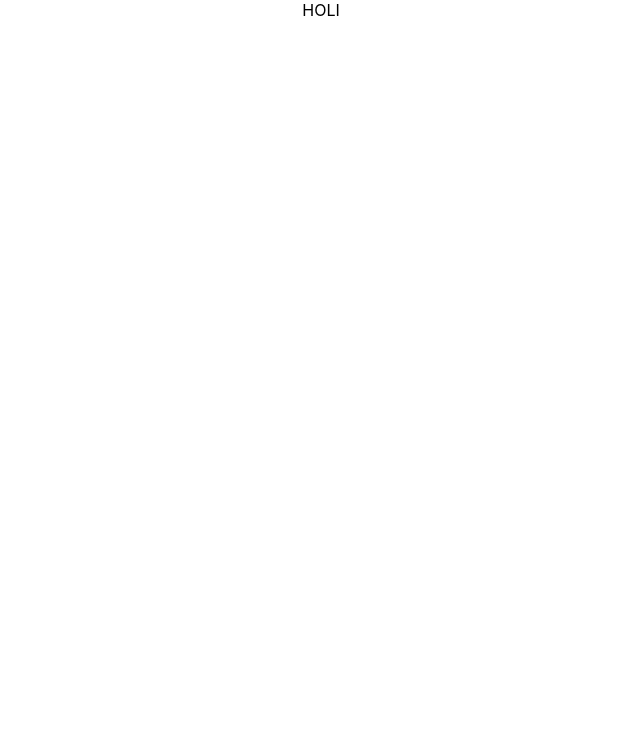
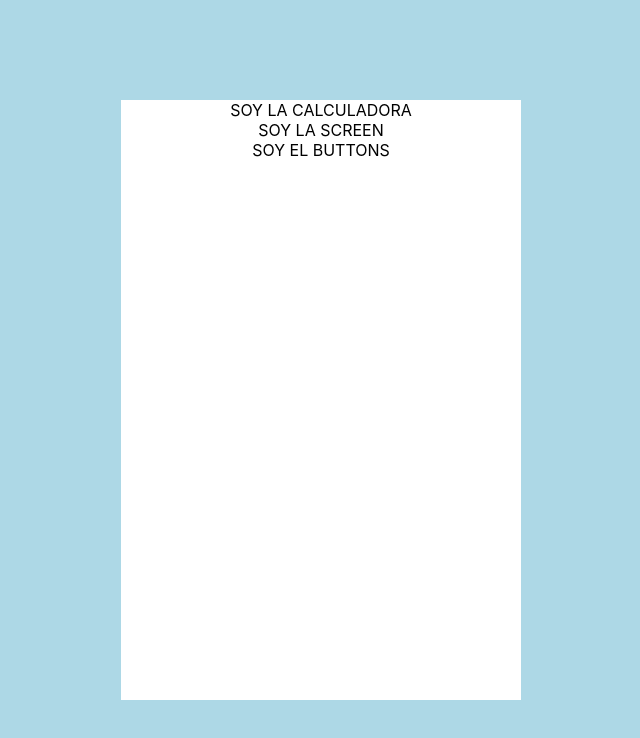
Before and after one commit to LRGianoglio/calculator, a React (Create React App) app: page / in a window 1280 px wide. Shown: the top 738 px of the page, without its empty margins (319-959 px from the left). Built offline with nearby package versions, Linux system fonts and the light colour scheme.

Commit message:
add calculator, screen and buttons components

```diff
--- a/src/App.css
+++ b/src/App.css
@@ -1,5 +1,11 @@
 .App {
   text-align: center;
+  height: 100vh;
+  width: 100vw;
+  background-color: lightblue;
+  display: flex;
+  justify-content: center;
+  align-items: center;
 }
 
 .App-logo {
--- a/src/App.tsx
+++ b/src/App.tsx
@@ -1,10 +1,11 @@
 import React from 'react';
+import { Calculator } from './components';
 import './App.css';
 
 function App() {
   return (
     <div className="App">
-      HOLI
+      <Calculator />
     </div>
   );
 }
--- /dev/null
+++ b/src/components/Buttons/Buttons.tsx
@@ -0,0 +1,11 @@
+import './Buttons.css'
+
+function Buttons() {
+  return (
+    <div>
+      SOY EL BUTTONS
+    </div>
+  );
+}
+
+export default Buttons;
--- /dev/null
+++ b/src/components/Calculator/Calculator.css
@@ -0,0 +1,5 @@
+.Calculator {
+  height: 600px;
+  width: 400px;
+  background-color: white;
+}
--- /dev/null
+++ b/src/components/Calculator/Calculator.tsx
@@ -0,0 +1,14 @@
+import './Calculator.css'
+import { Screen, Buttons } from '../index';
+
+function Calculator() {
+  return (
+    <div className='Calculator'>
+      SOY LA CALCULADORA
+      <Screen />
+      <Buttons />
+    </div>
+  );
+}
+
+export default Calculator;
--- /dev/null
+++ b/src/components/Screen/Screen.tsx
@@ -0,0 +1,11 @@
+import './Screen.css'
+
+function Screen() {
+  return (
+    <div>
+      SOY LA SCREEN
+    </div>
+  );
+}
+
+export default Screen;
--- /dev/null
+++ b/src/components/index.ts
@@ -0,0 +1,9 @@
+import Buttons from "./Buttons/Buttons";
+import Calculator from "./Calculator/Calculator";
+import Screen from "./Screen/Screen";
+
+export {
+  Buttons,
+  Calculator,
+  Screen
+}
```
Also changed, not shown: src/components/Buttons/Buttons.css (added), src/components/Screen/Screen.css (added).
